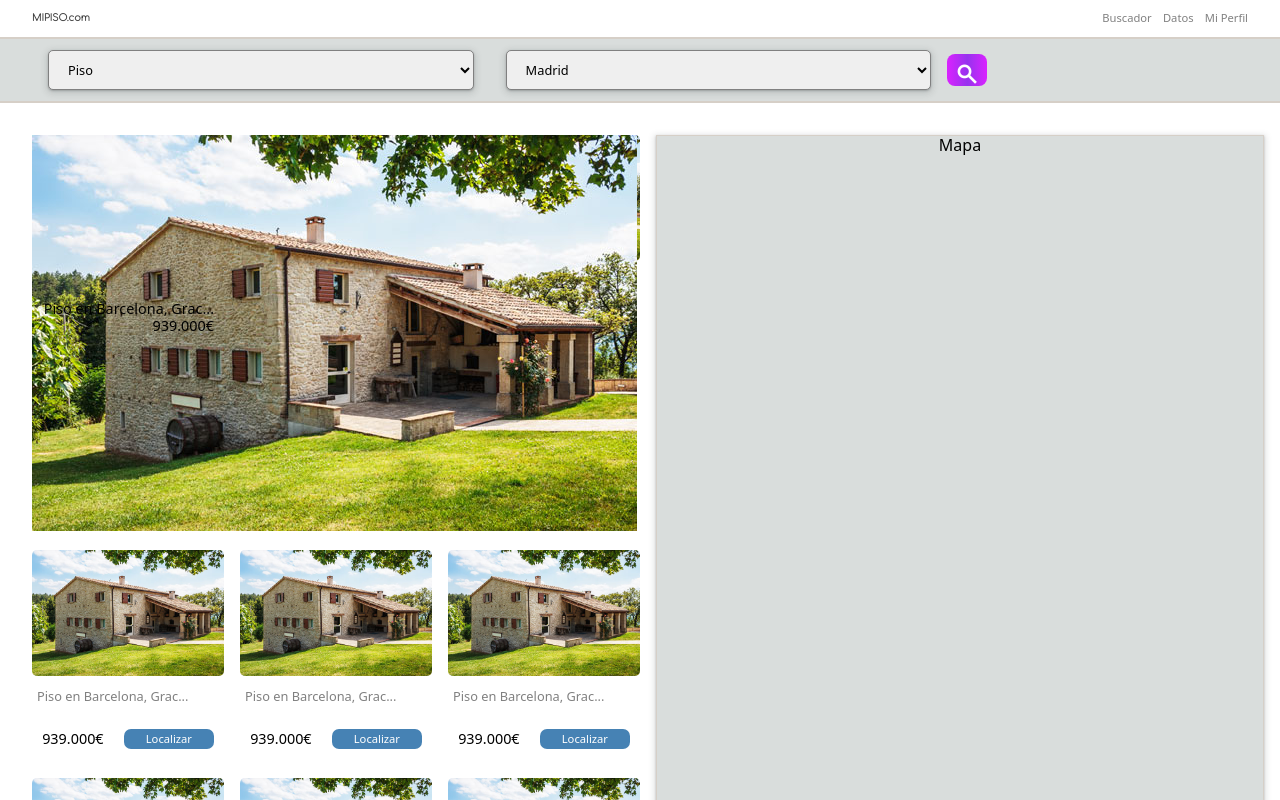
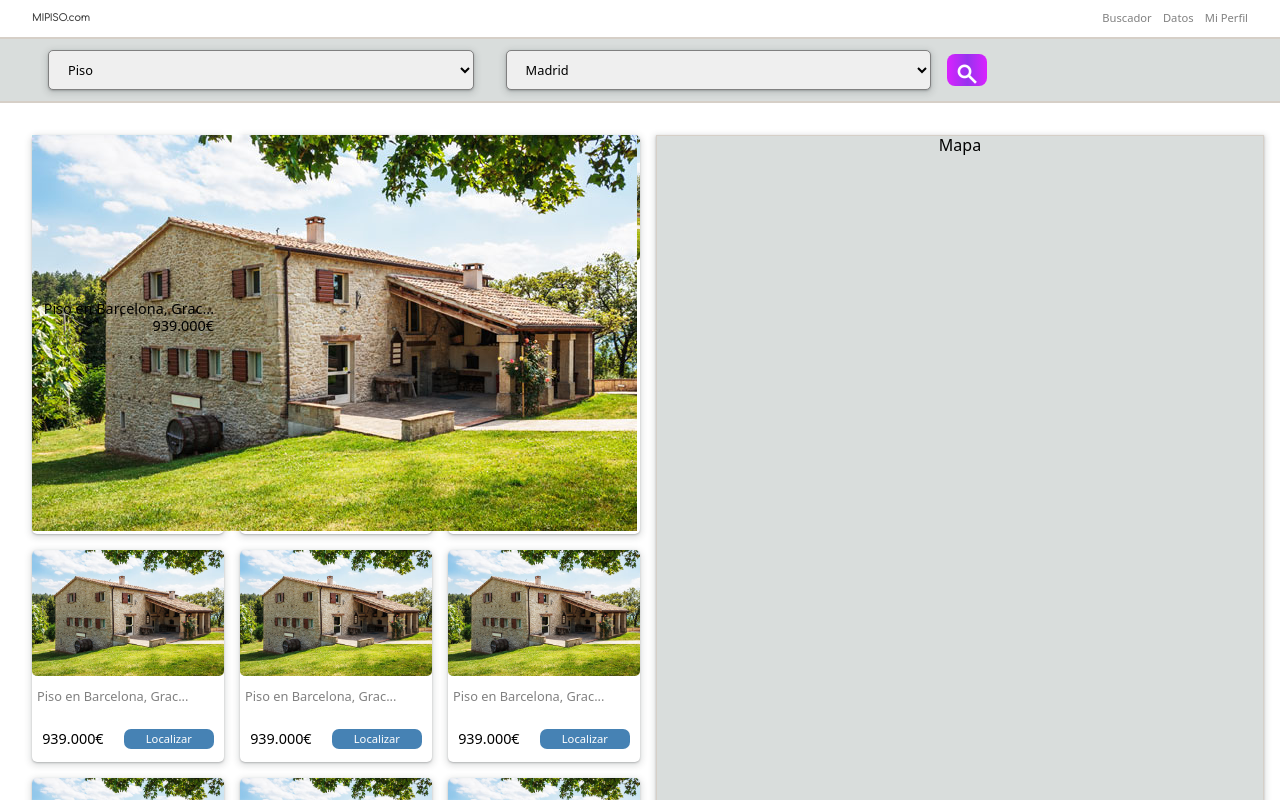
Before and after one commit to eliashz/ra-m2-tarea-final, a React (Vite) app: page / in a window 1280 px wide. Shown: the top 800 px of the page. Built offline with nearby package versions, Linux system fonts and the light colour scheme.

Commit message:
cardhouse ok

```diff
--- a/src/components/atoms/Card.js
+++ b/src/components/atoms/Card.js
@@ -3,8 +3,9 @@
 
 const Card = styled.div`
   border-radius: ${dimensions.border};
-  height: '2em';
-  width: '5%';
-  box-shadow: 'rgba(60, 64, 67, 0.3) 0px 1px 2px 0px, rgba(60, 64, 67, 0.15) 0px 2px 6px 2px';
+  height: 100%;
+  width: 100%;
+  box-shadow: rgba(60, 64, 67, 0.3) 0px 1px 2px 0px,
+    rgba(60, 64, 67, 0.15) 0px 2px 6px 2px;
 `
 export default Card
--- a/src/components/molecules/CardFull.jsx
+++ b/src/components/molecules/CardFull.jsx
@@ -1,7 +1,6 @@
 import styled from 'styled-components'
 import React from 'react'
 import { Card, Text } from '../atoms'
-import { dimensions } from '../../styles'
 
 const StyledImg = styled.img`
   object-fit: cover;
--- a/src/styles/card.js
+++ /dev/null
@@ -1,6 +0,0 @@
-export const card = {
-    height: '11em',
-    width: '10em',
-    "border-radius": '5px',
-    "box-shadow": 'rgba(60, 64, 67, 0.3) 0px 1px 2px 0px, rgba(60, 64, 67, 0.15) 0px 2px 6px 2px'
-}
```
